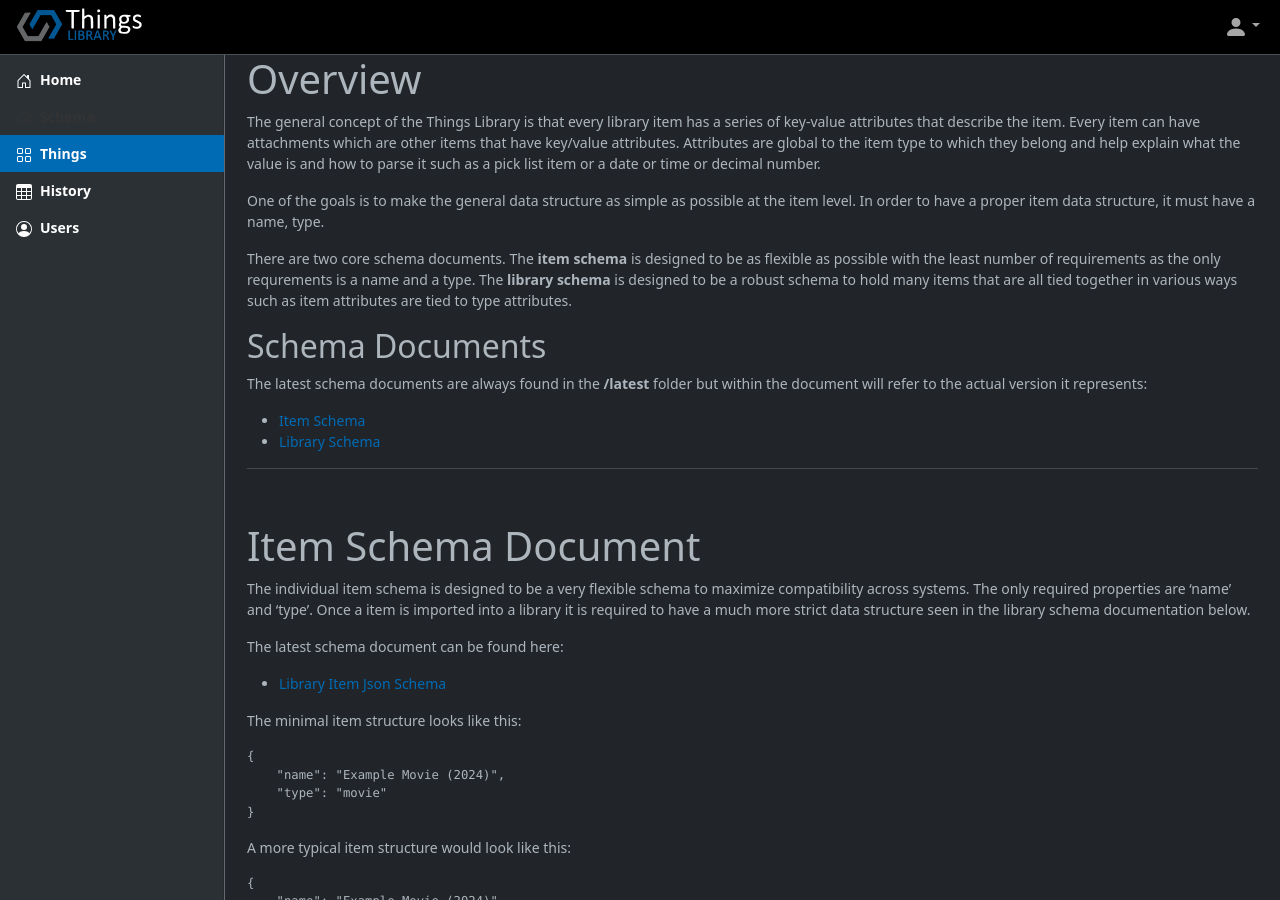
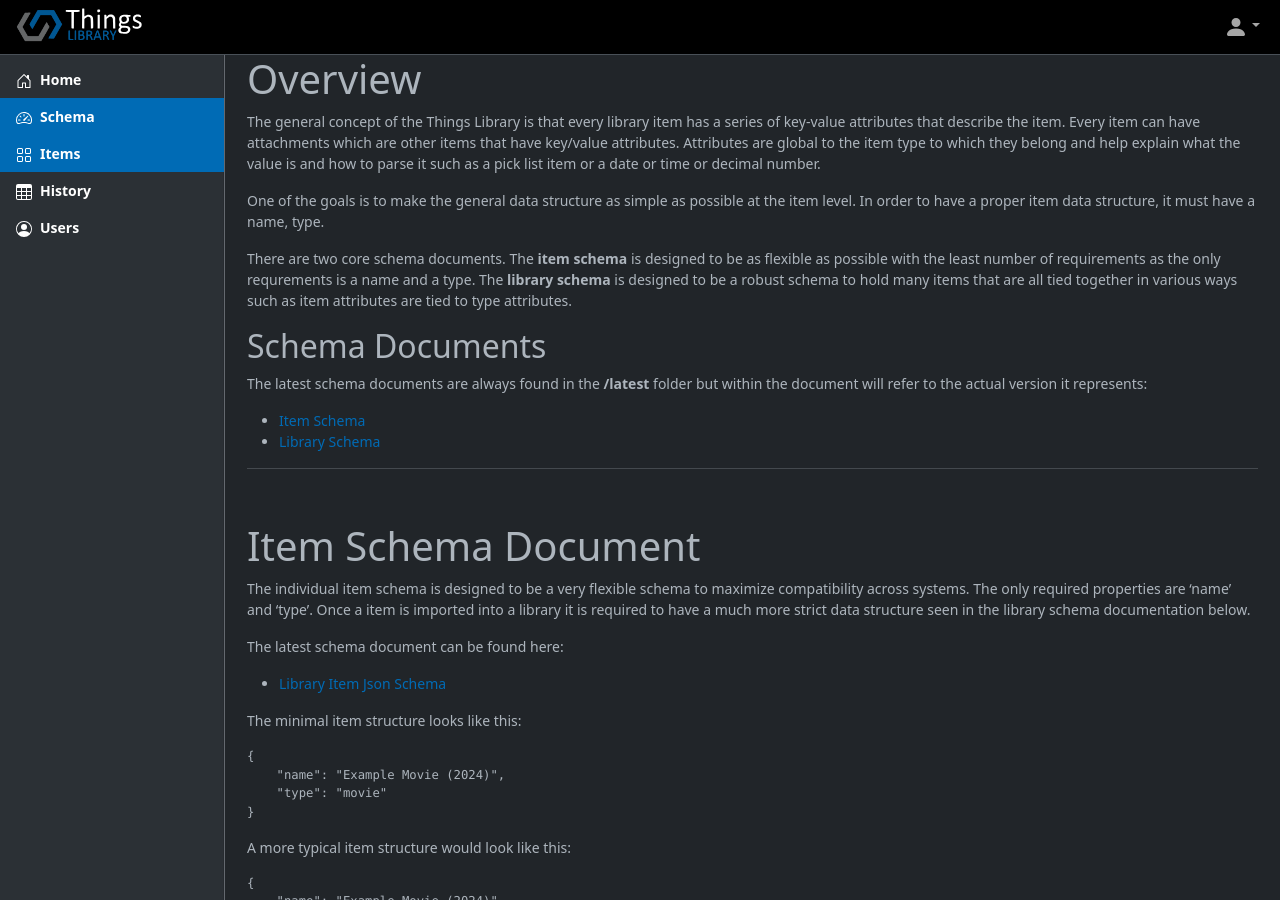
Before and after one commit to things-library/Schemas, a Jekyll site: the page built from docs/pages/index.md, in a window 1280 px wide and 900 px high. Built offline with Jekyll 4.4.1, drawn with Linux system fonts in a browser that asks for light colours.

Commit message:
updated pathing

```diff
--- a/docs/_layouts/default.html
+++ b/docs/_layouts/default.html
@@ -126,13 +126,21 @@
                 <a href="https://thingslibrary.io" class="nav-link text-white" aria-current="page"><svg class="bi me-2" fill="currentColor" width="16" height="16"><use xlink:href="#home"></use></svg>Home</a>
             </li>
             <li>
-                <a href="/" class="nav-link text-white{% if page.title == "Schemas" %}active{% endif %}"><svg class="bi me-2" fill="currentColor" width="16" height="16"><use xlink:href="#speedometer2"></use></svg>Schema</a>
+                {% if page.url == "/" %}
+                <a href="/" class="nav-link text-white active"><svg class="bi me-2" fill="currentColor" width="16" height="16"><use xlink:href="#speedometer2"></use></svg>Schema</a>
+                {% else %}
+                <a href="/" class="nav-link text-white"><svg class="bi me-2" fill="currentColor" width="16" height="16"><use xlink:href="#speedometer2"></use></svg>Schema</a>
+                {% endif %}
             </li>
             <li>
-                <a href="#" class="nav-link text-white active"><svg class="bi me-2" fill="currentColor" width="16" height="16"><use xlink:href="#grid"></use></svg>Things</a>
+                <a href="#" class="nav-link text-white active"><svg class="bi me-2" fill="currentColor" width="16" height="16"><use xlink:href="#grid"></use></svg>Items</a>
             </li>
             <li>
-                <a href="/history" class="nav-link text-white {% if page.title == "History" %}active{% endif %}"><svg class="bi me-2" fill="currentColor" width="16" height="16"><use xlink:href="#table"></use></svg>History</a>
+                {% if page.url == "/" %}
+                <a href="/history" class="nav-link text-white ative"><svg class="bi me-2" fill="currentColor" width="16" height="16"><use xlink:href="#table"></use></svg>History</a>
+                {% else %}
+                <a href="/history" class="nav-link text-white"><svg class="bi me-2" fill="currentColor" width="16" height="16"><use xlink:href="#table"></use></svg>History</a>
+                {% endif %}
             </li>
             <li>
                 <a href="#" class="nav-link text-white"><svg class="bi me-2" fill="currentColor" width="16" height="16"><use xlink:href="#people-circle"></use></svg>Users</a>
```
